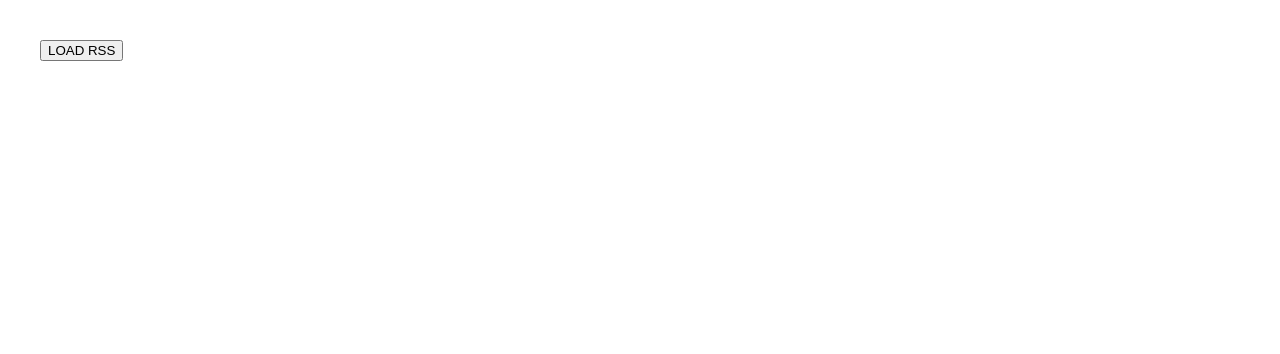
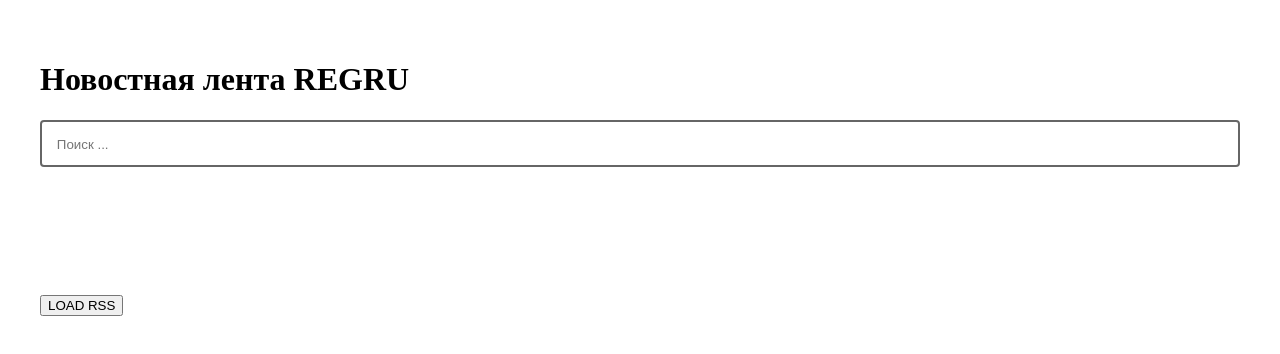
Before and after one commit to LaboratoryVue/rss-reader-regru-test-app, a Vue app: page / in a window 1280 px wide. Shown: the top 354 px of the page. Built offline with nearby package versions, Linux system fonts and the light colour scheme; the HTML template or start-up script is replaced by a standard one.

Commit message:
add scss support; add basic components

```diff
--- a/package.json
+++ b/package.json
@@ -11,6 +11,8 @@
   "dependencies": {
     "axios": "^0.18.0",
     "cors": "^2.8.4",
+    "node-sass": "^4.9.2",
+    "sass-loader": "^7.0.3",
     "vue": "^2.4.4",
     "vuex": "^3.0.1"
   },
--- a/src/App.vue
+++ b/src/App.vue
@@ -1,14 +1,22 @@
 <template>
-  <div class="app-layout">
+  <div class="rss">
+    <h1 class="rss__title">Новостная лента <span class="uppercase">regru</span></h1>
+    <search />
+    <list />
     <button class="button" @click="onLoad()" type="button">load rss</button>
   </div>
 </template>
 
 
 <script>
-const REG = 'https://www.reg.ru/company/news/rss';
+import Search from './components/Search.vue';
+import List from './components/List.vue';
 export default {
   name: 'appRoot',
+  components: {
+    Search,
+    List
+  },
   methods: {
     onLoad() {
       this.$store.dispatch('getRSS');
@@ -19,8 +27,11 @@ export default {
 
 
 <style>
-  .app-layout {
+  .rss {
     padding: 2rem;
+  }
+  .uppercase {
+    text-transform: uppercase;
   }
   .button {
     cursor: pointer;
--- /dev/null
+++ b/src/components/List.vue
@@ -0,0 +1,23 @@
+<template>
+  <div class="list">
+    <list-item />
+  </div>
+</template>
+
+
+<script>
+import ListItem from '../components/ListItem.vue'
+export default {
+  name: 'List',
+  components: {
+    ListItem
+  }
+};
+</script>
+
+
+<style lang="scss" scoped>
+  .list {
+    padding: 2rem;
+  }
+</style>
--- /dev/null
+++ b/src/components/ListItem.vue
@@ -0,0 +1,19 @@
+<template>
+  <div class="item">
+    <!--  -->
+  </div>
+</template>
+
+
+<script>
+export default {
+  name: 'ListItem'
+};
+</script>
+
+
+<style lang="scss" scoped>
+  .item {
+    padding: 2rem;
+  }
+</style>
--- /dev/null
+++ b/src/components/Search.vue
@@ -0,0 +1,29 @@
+<template>
+  <div class="search">
+    <input class="search__input" type="text" name="search" placeholder="Поиск ..." />
+  </div>
+</template>
+
+
+<script>
+export default {
+  name: 'Search'
+};
+</script>
+
+
+<style lang="scss" scoped>
+  .search {
+    padding: .8rem;
+    border: 2px solid rgba(0,0,0, .6);
+    border-radius: 4px;
+
+    &__input {
+      border: none;
+
+      &:focus {
+        outline: none;
+      }
+    }
+  }
+</style>
```
Also changed, not shown: 1 other file (tests, documents, lock files or other folders).
